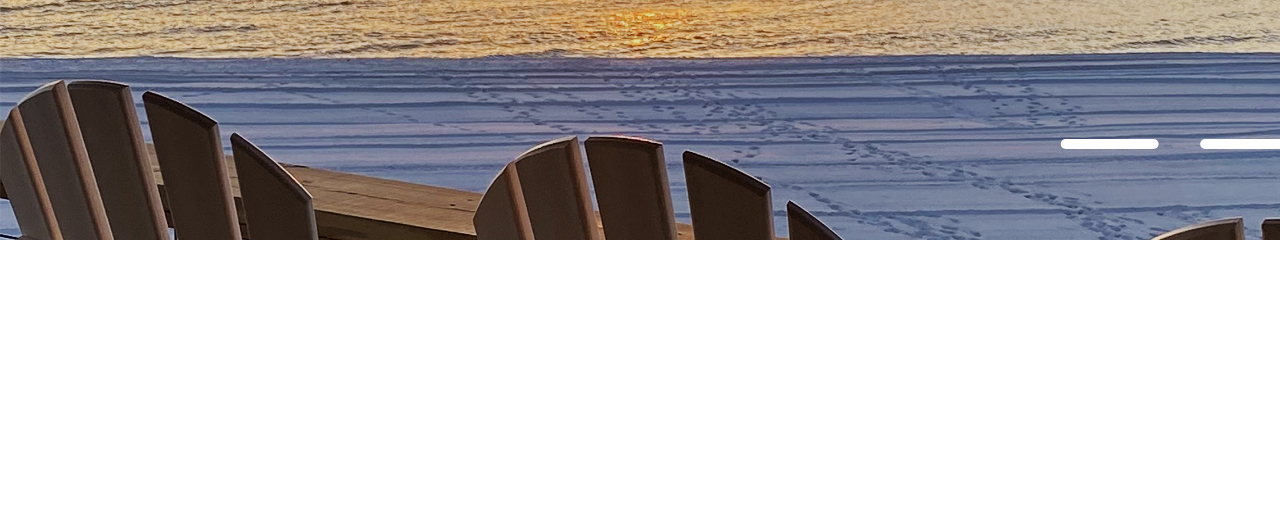
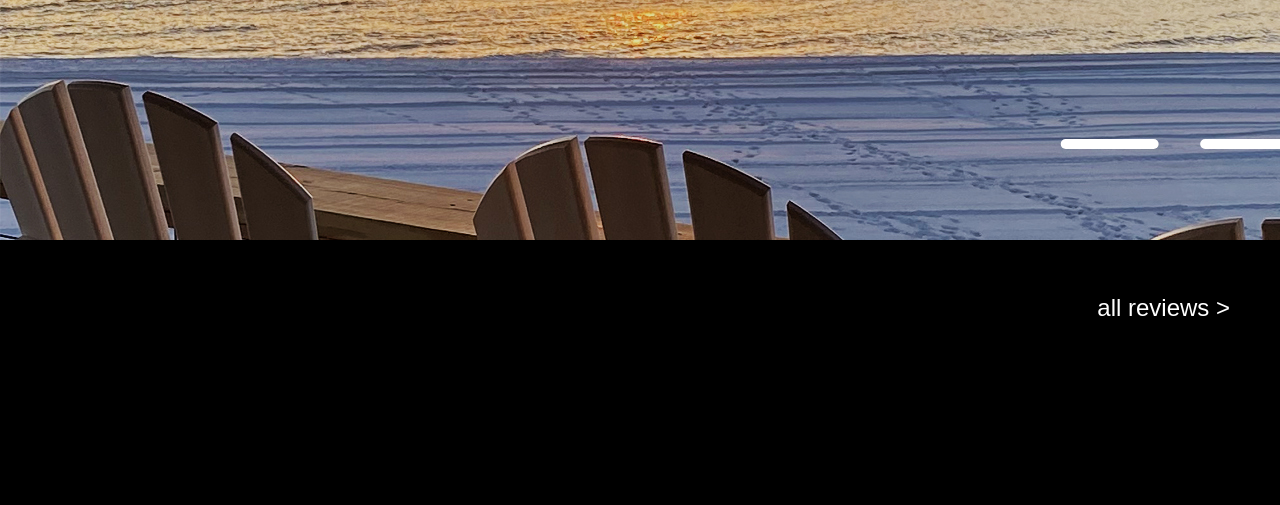
Before and after one commit to TheMichaelJiles/SeaPrintsCondoWebsite, a Django app: page / in a window 1280 px wide; the page is wider, and only the part inside the window is pictured. Shown: the part 560-1065 px from the top of that part. Before the commit the page ends 800 px from the top of that part, so only its background shows below. Run offline with Django 3.2, Linux system fonts and the light colour scheme; data that the repository does not hold is empty; some libraries are stand-ins or nearby versions; some web fonts are replaced.

Commit message:
Created review section on the landing page.

```diff
--- a/home/templates/home/home.html
+++ b/home/templates/home/home.html
@@ -6,13 +6,13 @@
         <nav class="navbar navbar-expand custom-nav">
             <ul class="navbar-nav ml-auto">
                 <li class="nav-item nav-element">
-                    reviews
+                    <a class="my-nav-link" href="#">reviews</a>
                 </li>
                 <li class="nav-item nav-element">
-                    <a>photos</a>
+                    <a class="my-nav-link" href="#">photos</a>
                 </li>
                 <li class="nav-item nav-element">
-                    contact
+                    <a class="my-nav-link" href="#">contact</a>
                 </li>
             </ul>
             <label>|</label>
@@ -30,7 +30,25 @@
         </div>
     </div>
 
-    <footer>
-
-    </footer>
+    <div id="review-section">
+        <div class="d-flex flex-row justify-content-around review-content">
+            {% for review in reviews %}
+                <div class="review-element">
+                    <div class="rating-stars d-flex flex-row justify-content-center">
+                        {% with ''|center:review.rating as range %}
+                        {% for _ in range %}
+                        <img src="{% static 'assets/ReviewStar.svg' %}" alt="Star" width="41" height="36">
+                        {% endfor %}
+                        {% endwith %}
+                    </div>
+                    <div class="rating-text">
+                        <p>{{ review.review_text|truncatechars:125 }}</p>
+                    </div>
+                </div>
+            {% endfor %}
+        </div>
+        <div class="all-reviews-link-div d-flex flex-row justify-content-end">
+            <a class="all-reviews-link" href="#">all reviews ></a>
+        </div>
+    </div>
 {% endblock %}
--- a/home/views.py
+++ b/home/views.py
@@ -1,10 +1,12 @@
 from django.shortcuts import render
 
 from registration import forms, utils
+from reviews import utils as review_utils
 
 def landing(request):
     if request.method == 'POST':
         result = utils.register_unapproved_stay(request.POST)
         print(result)
     template_name = 'home/home.html'
-    return render(request, template_name, {'form': forms.StayForm(), 'address_form': forms.AddressForm()})
+    # return render(request, template_name, {'form': forms.StayForm(), 'address_form': forms.AddressForm()})
+    return render(request, template_name, {'reviews': review_utils.get_top_n_reviews(3)})
--- a/reviews/utils.py
+++ b/reviews/utils.py
@@ -38,7 +38,7 @@ def publish_review(link_key, postdata):
     return result
 
 def get_all_reviews():
-    return Review.objects.all().order_by('-rating', '-publish_date')
+    return Review.objects.all().order_by('-publish_date')
 
 def get_top_n_reviews(n):
     return get_all_reviews()[:n]
--- a/static/global.css
+++ b/static/global.css
@@ -15,6 +15,11 @@
 .landing-page .custom-nav li {
   font-size: 18pt;
   margin-left: 66px;
+  color: white;
+}
+
+.landing-page .custom-nav li .my-nav-link {
+  text-decoration: none;
   color: white;
 }
 
@@ -89,4 +94,46 @@
   letter-spacing: 5px;
   line-height: 35px;
 }
+
+#review-section {
+  font-family: futura-pt, sans-serif;
+  font-weight: 400;
+  font-style: normal;
+  padding-top: 50px;
+  padding-bottom: 50px;
+  color: white;
+  background-color: black;
+  height: 265px;
+}
+
+#review-section .review-content {
+  width: 80%;
+  margin: auto;
+}
+
+#review-section .review-content .review-element {
+  width: 25%;
+}
+
+#review-section .review-content .review-element .rating-text {
+  text-align: center;
+  font-size: 20px;
+}
+
+#review-section .review-content .review-element .rating-stars {
+  border-bottom: 5px solid white;
+  margin-bottom: 10px;
+  padding-bottom: 10px;
+}
+
+#review-section .review-content .review-element .rating-stars img {
+  margin-right: 5px;
+}
+
+#review-section .all-reviews-link-div .all-reviews-link {
+  margin-right: 50px;
+  text-decoration: none;
+  color: white;
+  font-size: 24px;
+}
 /*# sourceMappingURL=global.css.map */
--- a/static/global.scss
+++ b/static/global.scss
@@ -4,7 +4,6 @@
     height: 100vh;
     background-repeat: no-repeat;
     position: relative;
-
     .custom-nav {
         font-family: futura-pt, sans-serif;
         font-weight: 700;
@@ -13,6 +12,10 @@
             font-size: 18pt;
             margin-left: 66px;
             color: white;
+            .my-nav-link {
+                text-decoration: none;
+                color: white;
+            }
         }
         label {
             font-size: 18pt;
@@ -37,18 +40,15 @@
             top: 18px;
         }
     }
-
     .landing-title {
         background-image: url("/static/assets/LandingPageLines.svg");
         background-repeat: no-repeat;
         width: 1505px;
         height: 618px;
-
         position: absolute;
         top: 50%;
         left: 50%;
         transform: translate(-50%, -50%);
-
         .sea-prints-title {
             text-align: center;
             font-family: sirenne-text-mvb, serif;
@@ -61,7 +61,6 @@
             height: 285px;
             margin-bottom: 0px;
         }
-
         .sea-prints-caption {
             font-family: skolar-sans-latin-extended, sans-serif;
             font-weight: 400;
@@ -71,7 +70,6 @@
             color: white;
             letter-spacing: 3px;
         }
-
         .cape-san-blas-caption {
             font-family: futura-pt, sans-serif;
             font-weight: 700;
@@ -86,3 +84,41 @@
         }
     }
 }
+
+#review-section {
+    font-family: futura-pt, sans-serif;
+    font-weight: 400;
+    font-style: normal;
+    padding-top: 50px;
+    padding-bottom: 50px;
+    color: white;
+    background-color: black;
+    height: 265px;
+    .review-content {
+        width: 80%;
+        margin: auto;
+        .review-element {
+            width: 25%;
+            .rating-text {
+                text-align: center;
+                font-size: 20px;
+            }
+            .rating-stars {
+                border-bottom: 5px solid white;
+                margin-bottom: 10px;
+                padding-bottom: 10px;
+                img {
+                    margin-right: 5px;
+                }
+            }
+        }
+    }
+    .all-reviews-link-div {
+        .all-reviews-link {
+            margin-right: 50px;
+            text-decoration: none;
+            color: white;
+            font-size: 24px;
+        }
+    }
+}
```
Also changed, not shown: 1 other file. Lines whose indentation alone changed are shown as unchanged.
